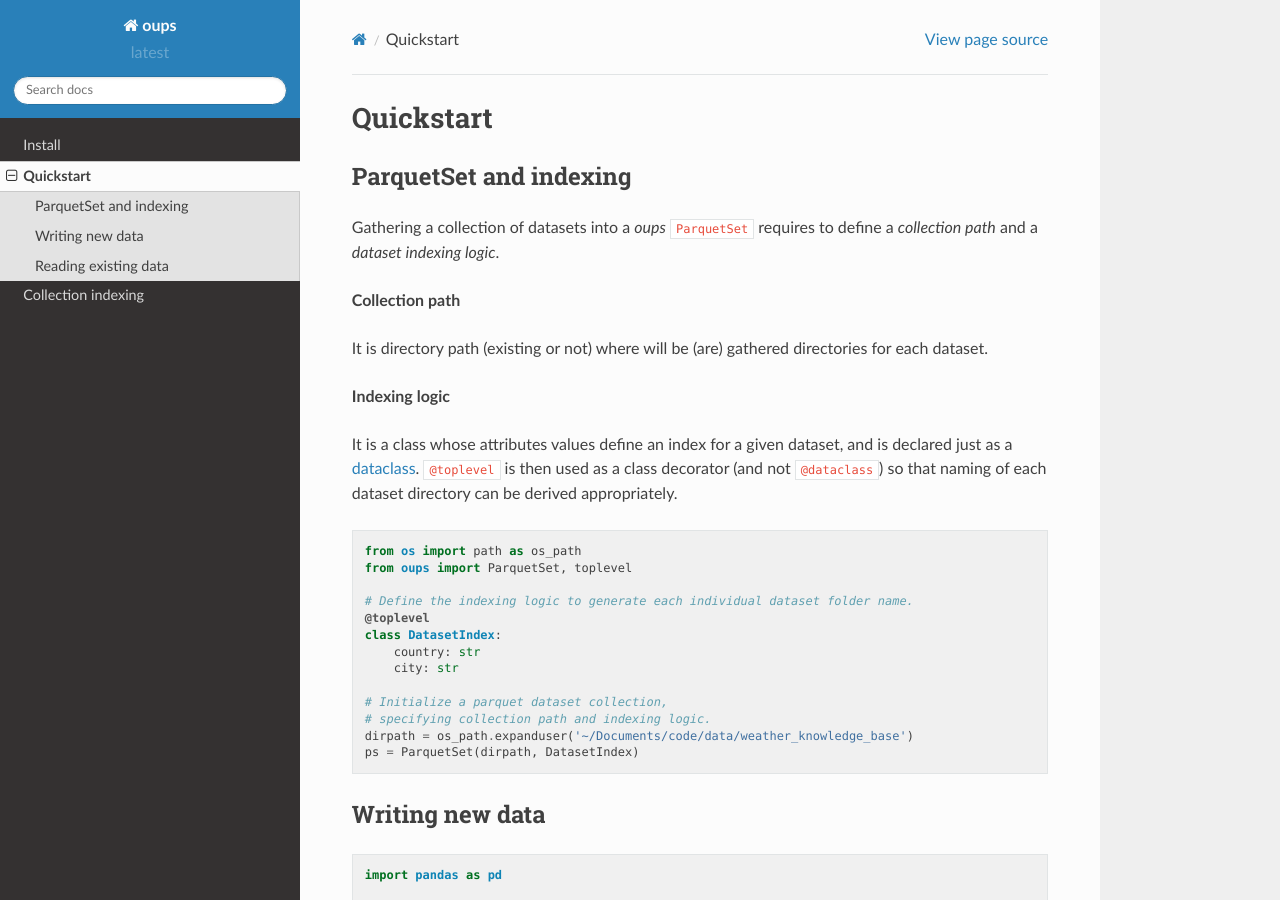
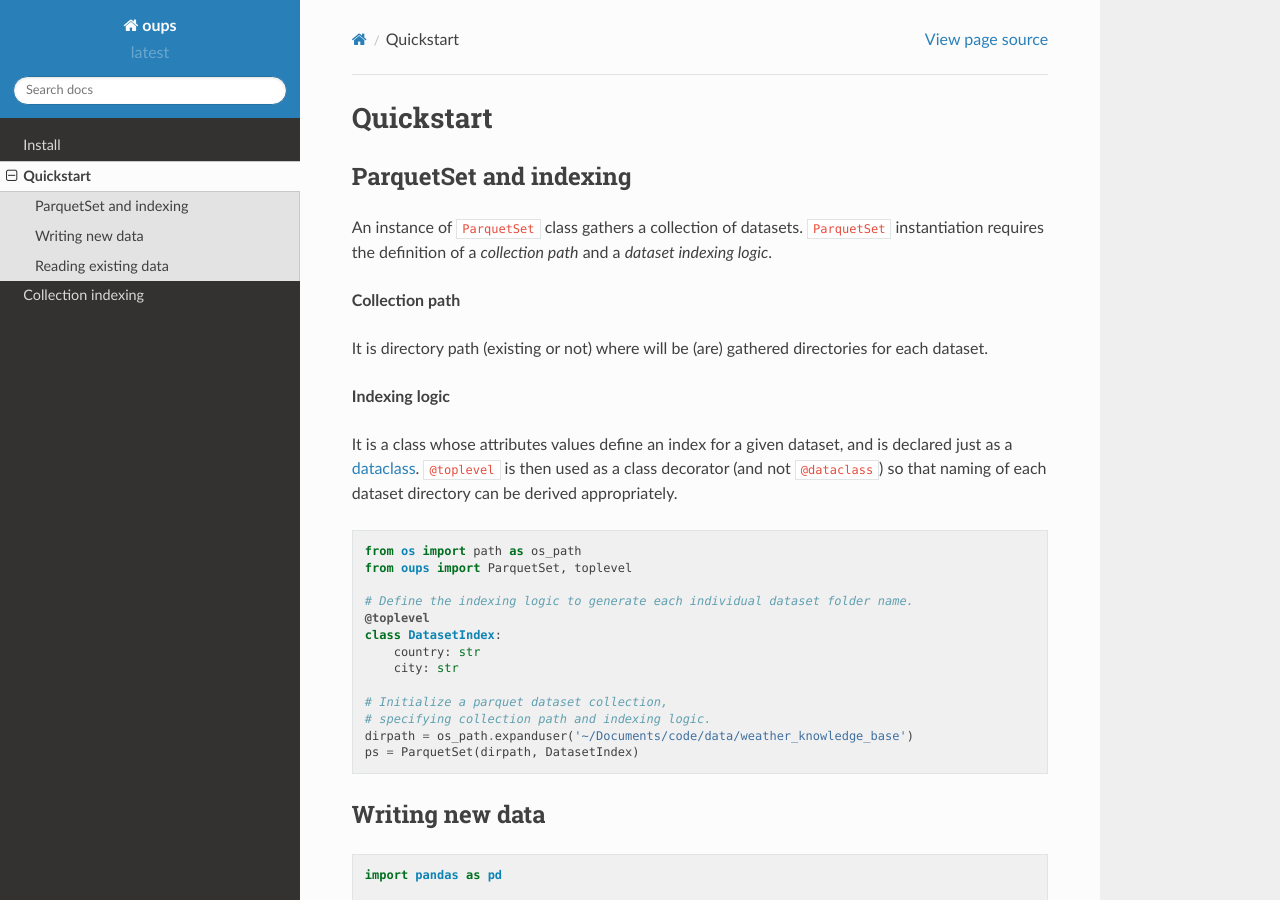
Before and after one commit to yohplala/oups, a Sphinx documentation site: the page built from docs/source/quickstart.rst, in a window 1280 px wide and 900 px high. Built offline with Sphinx 7.4.7 and the Read the Docs theme 2.0.0, drawn with Linux system fonts in a browser that asks for light colours.

Commit message:
Review of 'Quickstart'.

```diff
--- a/docs/source/quickstart.rst
+++ b/docs/source/quickstart.rst
@@ -4,7 +4,8 @@ Quickstart
 ParquetSet and indexing
 -----------------------
 
-Gathering a collection of datasets into a *oups* ``ParquetSet`` requires to define a *collection path* and a *dataset indexing logic*.
+An instance of ``ParquetSet`` class gathers a collection of datasets.
+``ParquetSet`` instantiation requires the definition of a *collection path* and a *dataset indexing logic*.
 
 **Collection path**
 
```
